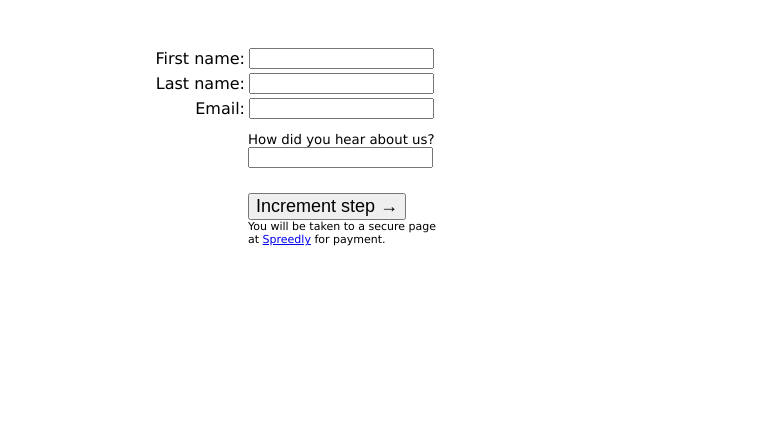
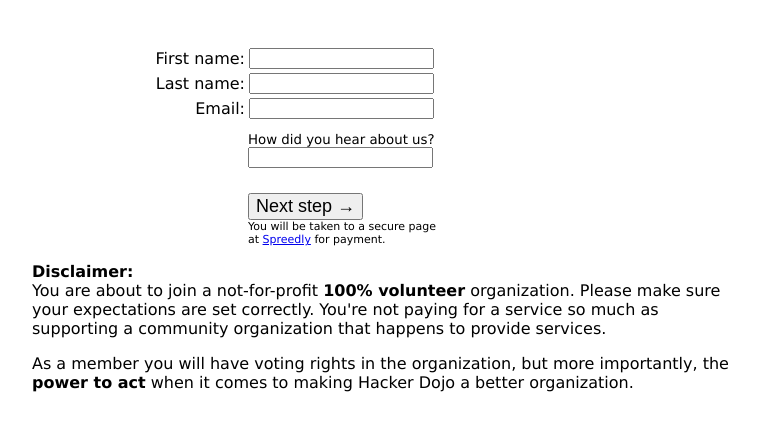
Before and after one commit to progrium/hackerdojo-signup, a Python web app: template templates/main.html in a window 1280 px wide. Shown: the part 190-621 px from the top of the page, without its empty margins (258-1017 px from the left). Run offline with Jinja, Linux system fonts and the light colour scheme; the template is opened without the code that fills it, so the values that code supplies are empty.

Commit message:
adding a disclaimer to set expectations

```diff
--- a/templates/main.html
+++ b/templates/main.html
@@ -18,9 +18,11 @@
 </table>
 <div style="font-size: smaller; margin-left: 216px;">How did you hear about us?<br />
   <input type="text" name="referrer" /><br />
-  <input type="submit" value="Increment step &rarr;" style="font-size: large; margin-top: 25px;" /><br />
+  <input type="submit" value="Next step &rarr;" style="font-size: large; margin-top: 25px;" /><br />
   <span style="font-size: 11px">You will be taken to a secure page<br /> at <a href="http://spreedly.com/">Spreedly</a> for payment.</span>
 </div>
+<p><strong>Disclaimer:</strong><br /> You are about to join a not-for-profit <strong>100% volunteer</strong> organization. Please make sure your expectations are set correctly. You're not paying for a service so much as supporting a community organization that happens to provide services.</p>
+<p>As a member you will have voting rights in the organization, but more importantly, the <strong>power to act</strong> when it comes to making Hacker Dojo a better organization.
 
 
 </form>
```
